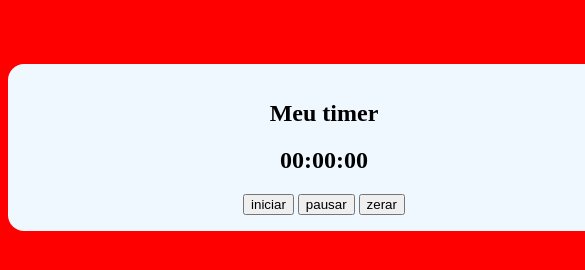
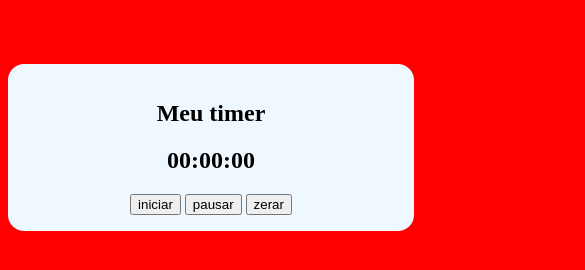
Before and after one commit to MarcelooDutra/Relogio, a plain HTML site: page index.html in a window 390 px wide. Shown: the top 270 px of the page, 585 px wide, since content can reach past the window. Drawn offline with Linux system fonts and the light colour scheme.

Commit message:
reponsive

```diff
--- a/index.css
+++ b/index.css
@@ -7,3 +7,10 @@
     margin-top: 4em;
     border-radius: 1em;
 }
+
+@media(max-width: 768px){
+    .container{
+        max-width: 100%;
+        height: auto;
+    }
+}
```
